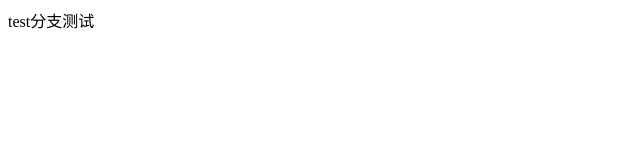
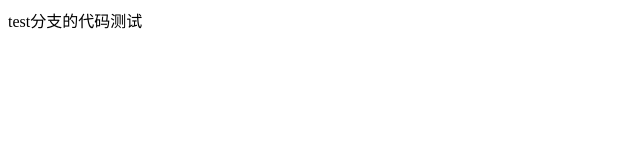
Before and after one commit to HuangPeiyin/romtServer, a website: page src/mergeConflict.html in a window 1280 px wide. Shown: the full height of the page, 0-640 px from the left. Drawn offline with Linux system fonts and the light colour scheme.

Commit message:
test分支修改src/mergeConflict.html

```diff
--- a/src/mergeConflict.html
+++ b/src/mergeConflict.html
@@ -7,6 +7,6 @@
     <title>Document</title>
 </head>
 <body>
-    <div>test分支测试</div>
+    <div>test分支的代码测试</div>
 </body>
 </html>
```
